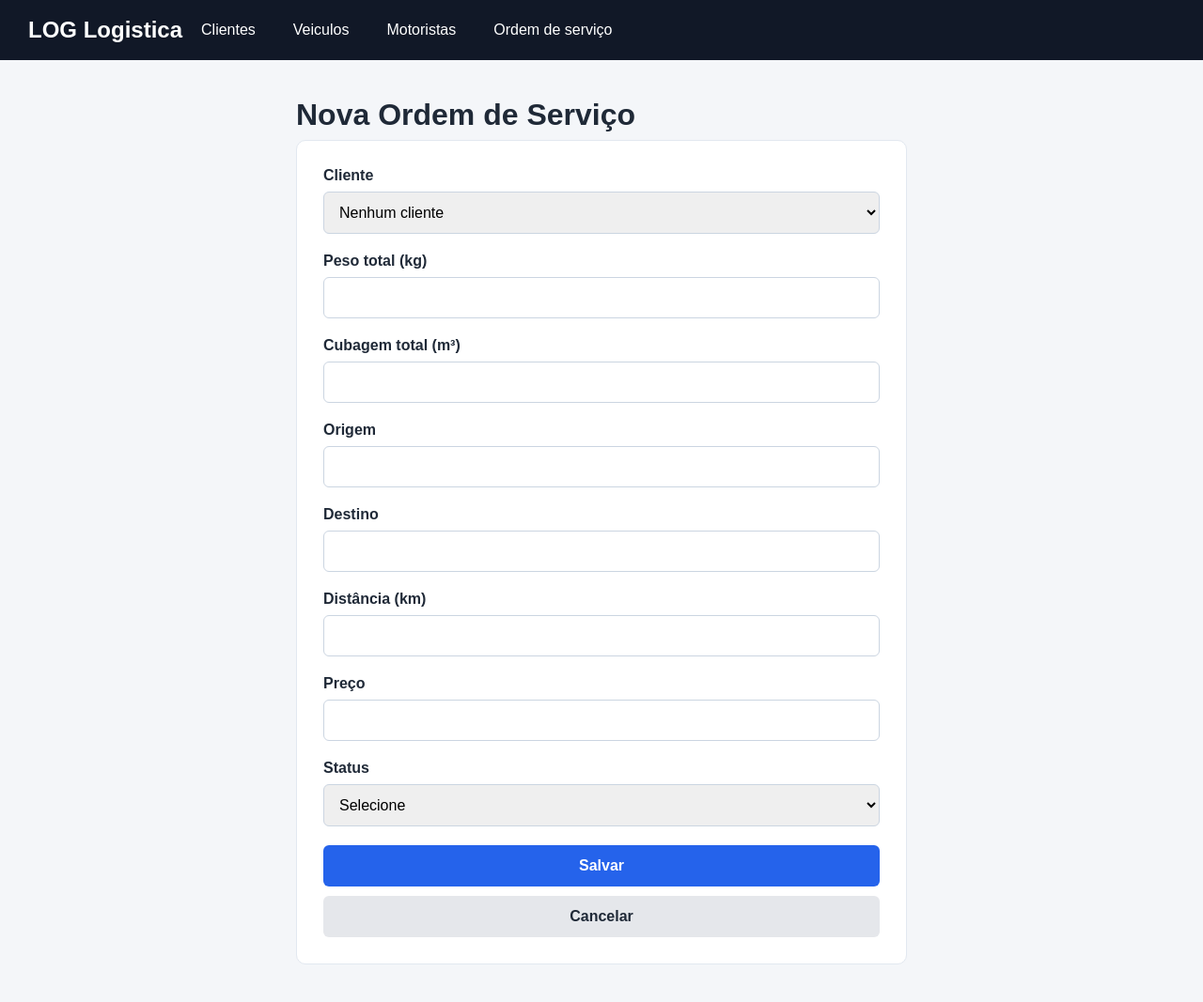
After one commit to guilhermebatis/sistema-log, a Flask app: page /orders/create in a window 1280 px wide. The commit adds this page. Shown: the whole page at 94% size. Run offline with Flask 3, Linux system fonts and the light colour scheme.

Commit message:
feat: add OrderService CRUD

```diff
--- a/app/__init__.py
+++ b/app/__init__.py
@@ -7,6 +7,7 @@ from app import models
 from app.routes.clients import client_bp
 from app.routes.vehicle import vehicle_bp
 from app.routes.driver import  driver_bp
+from app.routes.orders import orders_bp
 
 def create_app():
     # APP
@@ -24,5 +25,6 @@ def create_app():
     app.register_blueprint(client_bp)
     app.register_blueprint(vehicle_bp)
     app.register_blueprint(driver_bp)
+    app.register_blueprint(orders_bp)
 
     return app
--- a/app/models/order_service.py
+++ b/app/models/order_service.py
@@ -14,7 +14,7 @@ class OrderService(db.Model):
     id = db.Column(db.Integer, primary_key=True)
     client_id = db.Column(db.Integer,
                           db.ForeignKey("client.id"),
-                          nullable=False,)
+                          )
     weight_total = db.Column(db.Numeric(10, 2))
     cubage_total = db.Column(db.Numeric(10, 2))
     origin = db.Column(db.String(20), nullable=False)
--- /dev/null
+++ b/app/routes/orders.py
@@ -0,0 +1,233 @@
+from flask import Blueprint, render_template, request, redirect, url_for, flash
+from sqlalchemy.exc import IntegrityError
+
+from app import db
+from app.models.order_service import OrderService, OrderStatus
+from app.models.client import Client
+
+
+orders_bp = Blueprint('orders', __name__, url_prefix='/orders')
+
+@orders_bp.route('/')
+def index():
+    data = db.session.query(OrderService).all()
+    return render_template('orders/index.html', data=data)
+
+
+@orders_bp.route('/create', methods=['GET', 'POST'])
+def create_order():
+    if request.method == 'POST':
+
+        order_client_id = request.form.get('client_id', '')
+        order_weight_total = request.form.get('weight_total', '')
+        order_cubage_total = request.form.get('cubage_total', '')
+        order_origin = request.form.get('origin', '')
+        order_destination = request.form.get('destination', '')
+        order_distance = request.form.get('distance', '')
+        order_price = request.form.get('price', '')
+        order_status = request.form.get('status', '')
+
+        if not order_origin:
+            flash('Não foi possivel criar a ordem de serviço, falta o campo origem', 'danger')
+            return redirect(url_for('orders.create_order'))
+        if not order_destination:
+            flash('Não foi possivel criar a ordem de serviço, falta o campo destino', 'danger')
+            return redirect(url_for('orders.create_order'))
+        if not order_distance:
+            flash('Não foi possivel criar a ordem de serviço, falta o campo distancia', 'danger')
+            return redirect(url_for('orders.create_order'))
+        if not order_status:
+            flash('Não foi possivel criar a ordem de serviço, falta o campo status', 'danger')
+            return redirect(url_for('orders.create_order'))
+
+        try:
+            if order_client_id:
+                order_client_id = int(order_client_id)
+            else:
+                order_client_id = None
+
+            if order_weight_total:
+                order_weight_total = float(order_weight_total)
+                if order_weight_total < 0:
+                    flash('Não foi possivel criar a ordem, o campo peso tem que ser positivo')
+                    return redirect(url_for('orders.create_order'))
+            else:
+                order_weight_total = None
+
+            if order_cubage_total:
+                order_cubage_total = float(order_cubage_total)
+                if order_cubage_total < 0:
+                    flash('Não foi possivel criar a ordem, o campo cubagem tem que ser positivo')
+                    return redirect(url_for('orders.create_order'))
+            else:
+                order_cubage_total = None
+
+            if order_price:
+                order_price = float(order_price)
+                if order_price < 0:
+                    flash('Não foi possivel criar a ordem, o campo preço tem que ser positivo')
+                    return redirect(url_for('orders.create_order'))
+            else:
+                order_price = None
+
+            if order_distance:
+                order_distance = float(order_distance)
+                if order_distance < 0:
+                    flash('Não foi possivel criar a ordem, o campo distancia tem que ser positivo')
+                    return redirect(url_for('orders.create_order'))
+
+
+            order_status = OrderStatus(order_status)
+
+        except ValueError:
+            flash('Error ao criar a ordem de serviço', 'danger')
+            return redirect(url_for('orders.create_order'))
+
+        try:
+            new_order = OrderService(
+            client_id = order_client_id,
+            weight_total = order_weight_total,
+            cubage_total = order_cubage_total,
+            origin = order_origin,
+            destination = order_destination,
+            distance = order_distance,
+            price = order_price,
+            status = order_status,
+            )
+
+            db.session.add(new_order)
+            db.session.commit()
+            flash('Ordem criado com sucesso', 'success')
+            return redirect(url_for('orders.index'))
+        except IntegrityError:
+            db.session.rollback()
+            flash('Error a criar a ordem', 'danger')
+            return redirect(url_for('orders.create_order'))
+
+    clients = db.session.query(Client).all()
+    return render_template('orders/create.html',  clients=clients)
+
+
+@orders_bp.route('/<int:order_id>/update', methods=['GET', 'POST'])
+def update_order(order_id):
+
+    if request.method == 'GET':
+
+        data = db.session.get(OrderService, order_id)
+
+        if not data:
+            flash('Não foi possivel localizar a ordem', 'danger')
+            return redirect(url_for('orders.index'))
+
+        clients = db.session.query(Client).all()
+
+        return render_template('orders/update.html', order=data, clients=clients)
+
+    if request.method == 'POST':
+
+        data = db.session.get(OrderService, order_id)
+
+        if not data:
+            flash('Ordem não localizado', 'danger')
+            return redirect(url_for('orders.index'))
+
+        order_client_id = request.form.get('client_id', '')
+        order_weight_total = request.form.get('weight_total', '')
+        order_cubage_total = request.form.get('cubage_total', '')
+        order_origin = request.form.get('origin', '')
+        order_destination = request.form.get('destination', '')
+        order_distance = request.form.get('distance', '')
+        order_price = request.form.get('price', '')
+        order_status = request.form.get('status', '')
+
+        if not order_origin:
+            flash('Não foi possivel atualizar a ordem de serviço, falta o campo origem', 'danger')
+            return redirect(url_for('orders.update_order', order_id=order_id))
+        if not order_destination:
+            flash('Não foi possivel atualizar a ordem de serviço, falta o campo destino', 'danger')
+            return redirect(url_for('orders.update_order', order_id=order_id))
+        if not order_distance:
+            flash('Não foi possivel atualizar a ordem de serviço, falta o campo distancia', 'danger')
+            return redirect(url_for('orders.update_order', order_id=order_id))
+        if not order_status:
+            flash('Não foi possivel atualizar a ordem de serviço, falta o campo status', 'danger')
+            return redirect(url_for('orders.update_order', order_id=order_id))
+
+        try:
+            if order_client_id:
+                order_client_id = int(order_client_id)
+            else:
+                order_client_id = None
+
+            if order_weight_total:
+                order_weight_total = float(order_weight_total)
+                if order_weight_total < 0:
+                    flash('Não foi possivel atualizar a ordem, o campo peso tem que ser positivo', 'danger')
+                    return redirect(url_for('orders.update_order', order_id=order_id))
+            else:
+                order_weight_total = None
+
+            if order_cubage_total:
+                order_cubage_total = float(order_cubage_total)
+                if order_cubage_total < 0:
+                    flash('Não foi possivel atualizar a ordem, o campo cubagem tem que ser positivo', 'danger')
+                    return redirect(url_for('orders.update_order', order_id=order_id))
+            else:
+                order_cubage_total = None
+
+            if order_price:
+                order_price = float(order_price)
+                if order_price < 0:
+                    flash('Não foi possivel atualizar a ordem, o campo preço tem que ser positivo', 'danger')
+                    return redirect(url_for('orders.update_order', order_id=order_id))
+            else:
+                order_price = None
+
+            if order_distance:
+                order_distance = float(order_distance)
+                if order_distance < 0:
+                    flash('Não foi possivel atualizar a ordem, o campo distancia tem que ser positivo', 'danger')
+                    return redirect(url_for('orders.update_order', order_id=order_id))
+
+            order_status = OrderStatus(order_status)
+
+        except ValueError:
+            flash('Error ao atualizar a ordem de serviço', 'danger')
+            return redirect(url_for('orders.update_order', order_id=order_id))
+
+        data.client_id = order_client_id
+        data.weight_total = order_weight_total
+        data.cubage_total = order_cubage_total
+        data.origin = order_origin
+        data.destination = order_destination
+        data.distance = order_distance
+        data.price = order_price
+        data.status = order_status
+        try:
+            db.session.commit()
+            flash('Ordem de serviço atualizado com sucesso!', 'success')
+            return redirect(url_for('orders.index'))
+        except IntegrityError:
+            db.session.rollback()
+            flash('Error ao atualizar a ordem', 'danger')
+            return redirect(url_for('orders.update_order', order_id=order_id))
+
+
+@orders_bp.route('/<int:order_id>/delete', methods=['POST'])
+def delete_order(order_id):
+
+    data = db.session.get(OrderService, order_id)
+
+    if not data:
+        flash('Não foi possivel localizar a ordem', 'danger')
+        return redirect(url_for('orders.index'))
+
+    try:
+        db.session.delete(data)
+        db.session.commit()
+        flash('Ordem deletado com sucesso!', 'success')
+        return redirect(url_for('orders.index'))
+    except IntegrityError:
+        db.session.rollback()
+        flash('Error ao deletar a ordem', 'danger')
+        return redirect(url_for('orders.index'))
--- a/app/templates/base.html
+++ b/app/templates/base.html
@@ -41,6 +41,16 @@
                 </div>
             </div>
         </div>
+        <div>
+            <div class="nav-item">
+                <a href="#">Ordem de serviço</a>
+
+                <div class="dropdown">
+                    <a href="{{ url_for('orders.index') }}">Ordens</a>
+                    <a href="{{ url_for('orders.create_order') }}">Criar Ordem</a>
+                </div>
+            </div>
+        </div>
 
 
     </nav>
--- /dev/null
+++ b/app/templates/orders/create.html
@@ -0,0 +1,139 @@
+{% extends "base.html" %}
+
+{% block content %}
+
+<div class="form-page">
+
+    <h1>Nova Ordem de Serviço</h1>
+
+
+    <form method="POST">
+
+        <div class="field">
+            <label for="client_id">Cliente</label>
+
+            <select name="client_id" id="client_id">
+                <option value="">Nenhum cliente</option>
+
+                {% for client in clients %}
+                    <option value="{{ client.id }}">
+                        {{ client.name }}
+                    </option>
+                {% endfor %}
+            </select>
+        </div>
+
+        <div class="field">
+            <label for="weight_total">Peso total (kg)</label>
+            <input
+                type="number"
+                id="weight_total"
+                name="weight_total"
+                step="0.01"
+                min="0"
+            >
+        </div>
+
+        <div class="field">
+            <label for="cubage_total">Cubagem total (m³)</label>
+            <input
+                type="number"
+                id="cubage_total"
+                name="cubage_total"
+                step="0.01"
+                min="0"
+            >
+        </div>
+
+        <div class="field">
+            <label for="origin">Origem</label>
+            <input
+                type="text"
+                id="origin"
+                name="origin"
+                maxlength="20"
+                required
+            >
+        </div>
+
+        <div class="field">
+            <label for="destination">Destino</label>
+            <input
+                type="text"
+                id="destination"
+                name="destination"
+                maxlength="20"
+                required
+            >
+        </div>
+
+        <div class="field">
+            <label for="distance">Distância (km)</label>
+            <input
+                type="number"
+                id="distance"
+                name="distance"
+                step="0.01"
+                min="0"
+                required
+            >
+        </div>
+
+        <div class="field">
+            <label for="price">Preço</label>
+            <input
+                type="number"
+                id="price"
+                name="price"
+                step="0.01"
+                min="0"
+            >
+        </div>
+
+        <div class="field">
+            <label for="status">Status</label>
+
+            <select id="status" name="status" required>
+
+                <option value="">Selecione</option>
+
+                <option value="PENDING">
+                    Pendente
+                </option>
+
+                <option value="QUOTED">
+                    Cotado
+                </option>
+
+                <option value="IN_PROGRESS">
+                    Em andamento
+                </option>
+
+                <option value="COMPLETED">
+                    Concluído
+                </option>
+
+                <option value="CANCELLED">
+                    Cancelado
+                </option>
+
+            </select>
+        </div>
+
+        <div class="form-actions">
+
+            <button type="submit" class="btn">
+                Salvar
+            </button>
+
+            <a href="{{ url_for('orders.index') }}" class="btn cancel">
+                Cancelar
+            </a>
+
+        </div>
+
+    </form>
+
+</div>
+
+{% endblock %}
```
Also changed, not shown: app/templates/orders/index.html (added, +112 -0 lines), app/templates/orders/update.html (added, +154 -0 lines), migrations/versions/d81cae5d5d58_allow_null_client_on_order_service.py (added, +36 -0 lines).
